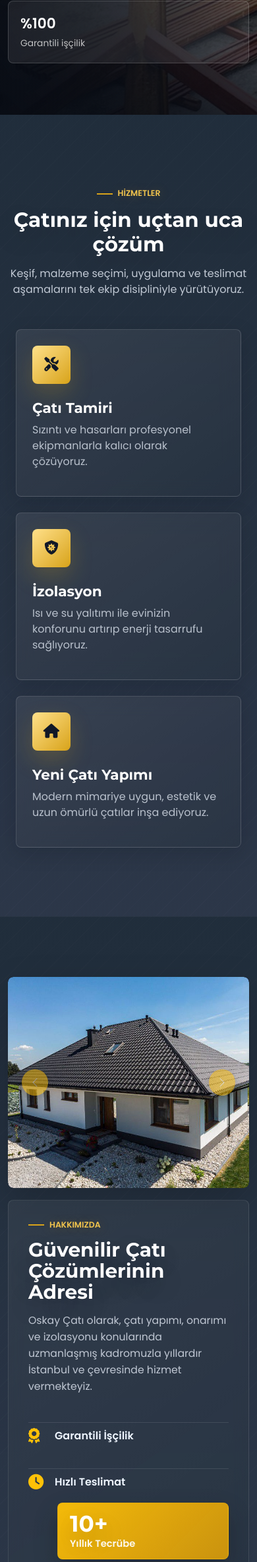
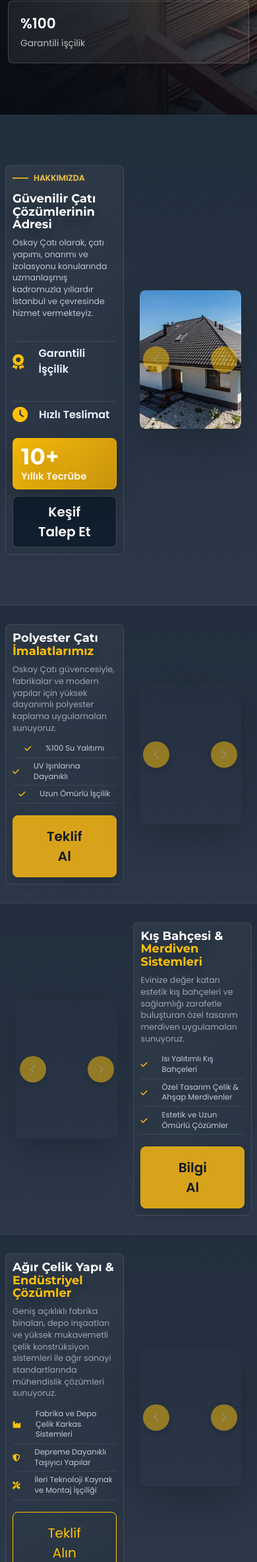
Before and after one commit to oskay6534/oskay-cati, a PHP site: page / in a window 390 px wide. Shown: the part 937-3305 px from the top of the page at 66% size. Run offline with PHP 8.4, Linux system fonts and the light colour scheme; data comes from the database, SQL or seed files in the repository.

Commit message:
Adjust mobile layout and image uploads

```diff
--- a/index.html
+++ b/index.html
@@ -53,7 +53,7 @@
     <!-- Font Awesome (İkonlar) -->
     <link rel="stylesheet" href="https://cdnjs.cloudflare.com/ajax/libs/font-awesome/6.4.2/css/all.min.css">
     <!-- Özel CSS -->
-    <link rel="stylesheet" href="style.css?v=20260512-20">
+    <link rel="stylesheet" href="style.css?v=20260514-21">
 </head>
 <body data-bs-spy="scroll" data-bs-target="#mainNav">
 
@@ -1155,8 +1155,87 @@ if (kenetContainer) {
         loadAboutImages();
         loadProjects();
         loadSeoSettings();
+        initImageUploads();
         initScrollAnimations();
     });
+
+    function initImageUploads() {
+        document.querySelectorAll('.upload-zone').forEach(zone => {
+            const input = zone.querySelector('.image-upload-input');
+            const button = zone.querySelector('button');
+            const targetId = zone.dataset.target;
+            const useAbsoluteUrl = zone.dataset.absoluteUrl === 'true';
+
+            if (!input || !targetId) return;
+
+            const openPicker = () => input.click();
+            zone.addEventListener('click', (event) => {
+                if (event.target.closest('button') || event.target === zone || zone.contains(event.target)) {
+                    openPicker();
+                }
+            });
+            if (button) button.addEventListener('click', (event) => {
+                event.preventDefault();
+                event.stopPropagation();
+                openPicker();
+            });
+
+            zone.addEventListener('dragover', (event) => {
+                event.preventDefault();
+                zone.classList.add('drag-over');
+            });
+
+            zone.addEventListener('dragleave', () => zone.classList.remove('drag-over'));
+
+            zone.addEventListener('drop', (event) => {
+                event.preventDefault();
+                zone.classList.remove('drag-over');
+                if (event.dataTransfer.files?.length) {
+                    uploadSelectedImage(event.dataTransfer.files[0], zone, targetId, useAbsoluteUrl);
+                }
+            });
+
+            input.addEventListener('change', () => {
+                if (input.files?.length) {
+                    uploadSelectedImage(input.files[0], zone, targetId, useAbsoluteUrl);
+                    input.value = '';
+                }
+            });
+        });
+    }
+
+    async function uploadSelectedImage(file, zone, targetId, useAbsoluteUrl) {
+        if (!file || !file.type.startsWith('image/')) {
+            alert('Lütfen bir görsel seçin.');
+            return;
+        }
+
+        const target = document.getElementById(targetId);
+        const formData = new FormData();
+        formData.append('image', file);
+        zone.classList.add('uploading');
+
+        try {
+            const res = await fetch('api.php?action=upload-image', {
+                method: 'POST',
+                body: formData
+            });
+            const data = await res.json().catch(() => ({}));
+
+            if (!res.ok || data.error) {
+                throw new Error(data.error || 'Görsel yüklenemedi.');
+            }
+
+            const path = useAbsoluteUrl ? `${location.origin}/${data.path}` : data.path;
+            if (target) target.value = path;
+            zone.classList.add('uploaded');
+            setTimeout(() => zone.classList.remove('uploaded'), 1200);
+        } catch (err) {
+            alert(err.message);
+        } finally {
+            zone.classList.remove('uploading');
+        }
+    }
 
     function initScrollAnimations() {
         const selectors = [
--- a/style.css
+++ b/style.css
@@ -1237,14 +1237,18 @@ body.admin-logged-in li.admin-only {
 .reveal-on-scroll.is-visible { opacity: 1; transform: translate(0, 0) scale(1); filter: blur(0); }
 
 @media (max-width: 991px) {
+    #services {
+        display: none !important;
+    }
+
     .about-section .row,
     #polyester-roof .row,
     #winter-garden .row,
     #steel-structure .row,
     #steel-doors .row,
     #kenet-roof .row {
-        flex-wrap: wrap !important;
-        gap: 18px !important;
+        flex-wrap: nowrap !important;
+        gap: 12px !important;
     }
 
     .about-section .col-lg-6:first-child,
@@ -1259,9 +1263,40 @@ body.admin-logged-in li.admin-only {
     #steel-structure .col-lg-5,
     #steel-doors .polyester-right-panel,
     #kenet-roof .polyester-right-panel {
-        flex: 0 0 100% !important;
-        width: 100% !important;
-        order: initial !important;
+        min-height: 0 !important;
+        padding: 16px !important;
+    }
+
+    .about-section .col-lg-6:first-child,
+    #polyester-roof .col-lg-6,
+    #winter-garden .col-lg-6,
+    #steel-structure .col-lg-6,
+    #steel-doors .col-lg-6,
+    #kenet-roof .col-lg-6 {
+        flex: 1 1 52% !important;
+        width: auto !important;
+        order: 2 !important;
+    }
+
+    .about-section .col-lg-6.ps-lg-5,
+    #polyester-roof .polyester-right-panel,
+    #winter-garden .polyester-right-panel,
+    #steel-structure .col-lg-5,
+    #steel-doors .polyester-right-panel,
+    #kenet-roof .polyester-right-panel {
+        flex: 0 0 45% !important;
+        width: 45% !important;
+        order: 1 !important;
+    }
+
+    #winter-garden .col-lg-6,
+    #steel-doors .col-lg-6 {
+        order: 1 !important;
+    }
+
+    #winter-garden .polyester-right-panel,
+    #steel-doors .polyester-right-panel {
+        order: 2 !important;
     }
 
     .about-carousel-container,
@@ -1285,14 +1320,49 @@ body.admin-logged-in li.admin-only {
     #steel-structure .carousel-item,
     #steel-doors .carousel-item,
     #kenet-roof .carousel-item {
-        height: 320px !important;
-        min-height: 320px !important;
-        max-height: 320px !important;
+        height: 260px !important;
+        min-height: 260px !important;
+        max-height: 260px !important;
     }
 
-    #projectsContainer { grid-template-columns: repeat(2, minmax(0, 1fr)) !important; }
+    .about-section h2,
+    .polyester-right-panel h2,
+    #steel-structure h2,
+    #steel-doors h2,
+    #kenet-roof h2 {
+        font-size: clamp(1.12rem, 4vw, 1.65rem) !important;
+        line-height: 1.08 !important;
+        margin-bottom: 10px !important;
+    }
+
+    .about-section p,
+    .polyester-right-panel p,
+    #steel-structure p,
+    #steel-doors p,
+    #kenet-roof p {
+        font-size: 0.78rem !important;
+        line-height: 1.42 !important;
+        margin-bottom: 10px !important;
+    }
+
+    .polyester-right-panel li,
+    #steel-structure li,
+    #steel-doors li,
+    #kenet-roof li {
+        gap: 6px !important;
+        padding: 5px 0 !important;
+        font-size: 0.72rem !important;
+    }
+
+    .about-section .experience-badge {
+        width: 100% !important;
+        margin: 0 0 10px !important;
+        padding: 10px 12px !important;
+    }
+
+    #projectsContainer { grid-template-columns: repeat(3, minmax(0, 1fr)) !important; gap: 10px !important; }
     #projectsContainer .project-card,
-    #projectsContainer .project-card img { height: 300px !important; min-height: 300px !important; max-height: 300px !important; }
+    #projectsContainer .project-card img { height: 180px !important; min-height: 180px !important; max-height: 180px !important; }
 }
 
 @media (max-width: 576px) {
@@ -1304,11 +1374,86 @@ body.admin-logged-in li.admin-only {
     #steel-doors > .container,
     #kenet-roof > .container,
     #projects > .container {
-        padding-left: 12px;
-        padding-right: 12px;
+        padding-left: 8px;
+        padding-right: 8px;
     }
 
-    #projectsContainer { grid-template-columns: 1fr !important; }
+    #projectsContainer { grid-template-columns: repeat(3, minmax(0, 1fr)) !important; gap: 7px !important; }
     #projectsContainer .project-card,
-    #projectsContainer .project-card img { height: 250px !important; min-height: 250px !important; max-height: 250px !important; }
+    #projectsContainer .project-card img { height: 118px !important; min-height: 118px !important; max-height: 118px !important; }
+
+    .project-overlay .text-white {
+        padding: 10px !important;
+    }
+
+    .project-overlay small,
+    .project-overlay h5,
+    .project-tag {
+        font-size: 0.58rem !important;
+        line-height: 1.15 !important;
+    }
+
+    .about-section,
+    #polyester-roof,
+    #winter-garden,
+    #steel-structure,
+    #steel-doors,
+    #kenet-roof {
+        padding: 28px 0 !important;
+    }
+
+    .about-section .row,
+    #polyester-roof .row,
+    #winter-garden .row,
+    #steel-structure .row,
+    #steel-doors .row,
+    #kenet-roof .row {
+        gap: 8px !important;
+    }
+
+    .about-section .col-lg-6:first-child,
+    #polyester-roof .col-lg-6,
+    #winter-garden .col-lg-6,
+    #steel-structure .col-lg-6,
+    #steel-doors .col-lg-6,
+    #kenet-roof .col-lg-6 {
+        flex: 1 1 50% !important;
+    }
+
+    .about-section .col-lg-6.ps-lg-5,
+    #polyester-roof .polyester-right-panel,
+    #winter-garden .polyester-right-panel,
+    #steel-structure .col-lg-5,
+    #steel-doors .polyester-right-panel,
+    #kenet-roof .polyester-right-panel {
+        flex: 0 0 48% !important;
+        width: 48% !important;
+        padding: 10px !important;
+    }
+
+    .about-carousel-container,
+    .about-carousel,
+    #aboutCarousel,
+    #aboutCarousel .carousel-inner,
+    #aboutCarousel .carousel-item,
+    .polyester-card-wrapper,
+    #polyester-roof .carousel,
+    #winter-garden .carousel,
+    #steel-structure .carousel,
+    #steel-doors .carousel,
+    #kenet-roof .carousel,
+    #polyester-roof .carousel-inner,
+    #winter-garden .carousel-inner,
+    #steel-structure .carousel-inner,
+    #steel-doors .carousel-inner,
+    #kenet-roof .carousel-inner,
+    #polyester-roof .carousel-item,
+    #winter-garden .carousel-item,
+    #steel-structure .carousel-item,
+    #steel-doors .carousel-item,
+    #kenet-roof .carousel-item {
+        height: 210px !important;
+        min-height: 210px !important;
+        max-height: 210px !important;
+    }
 }
```
